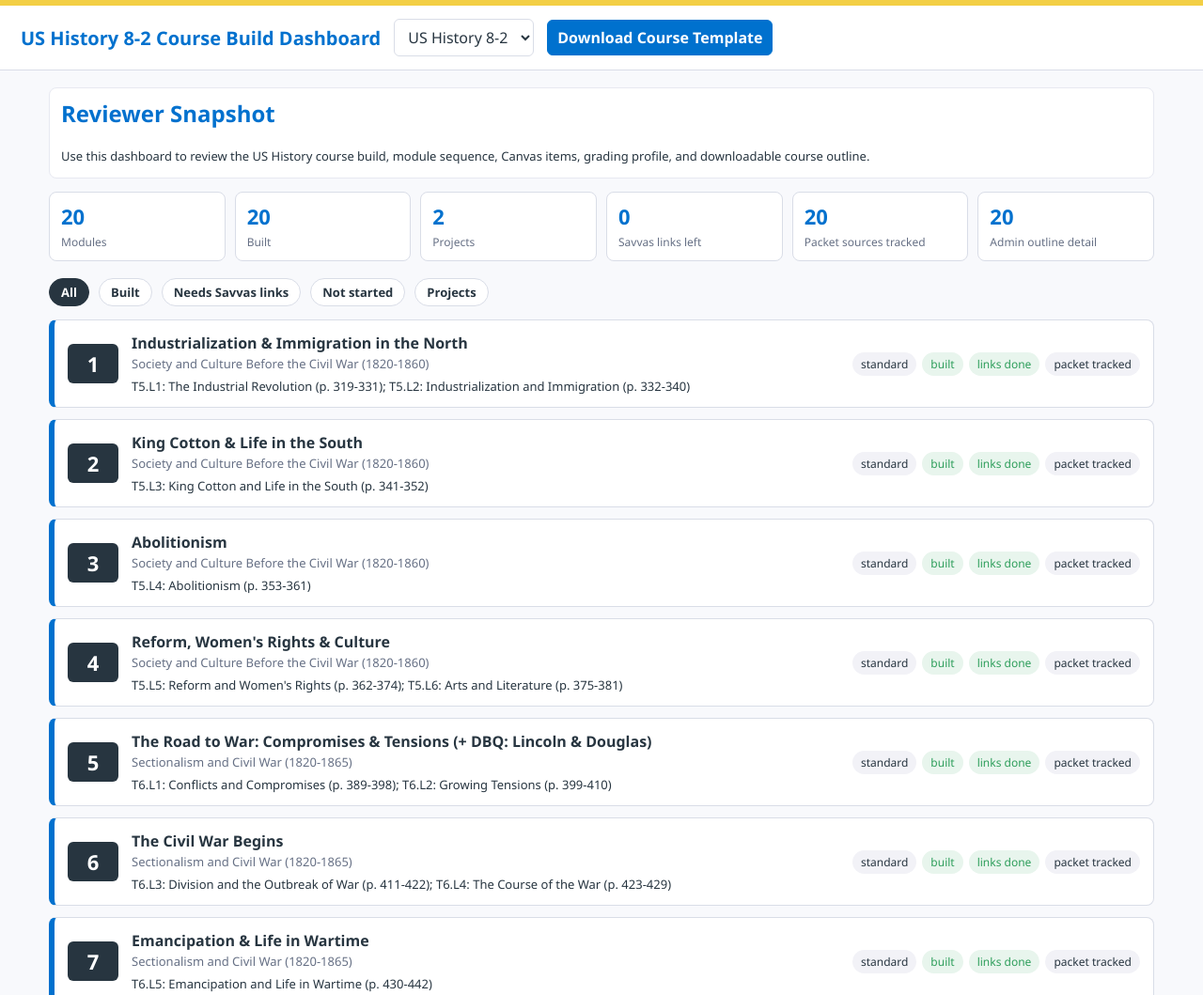
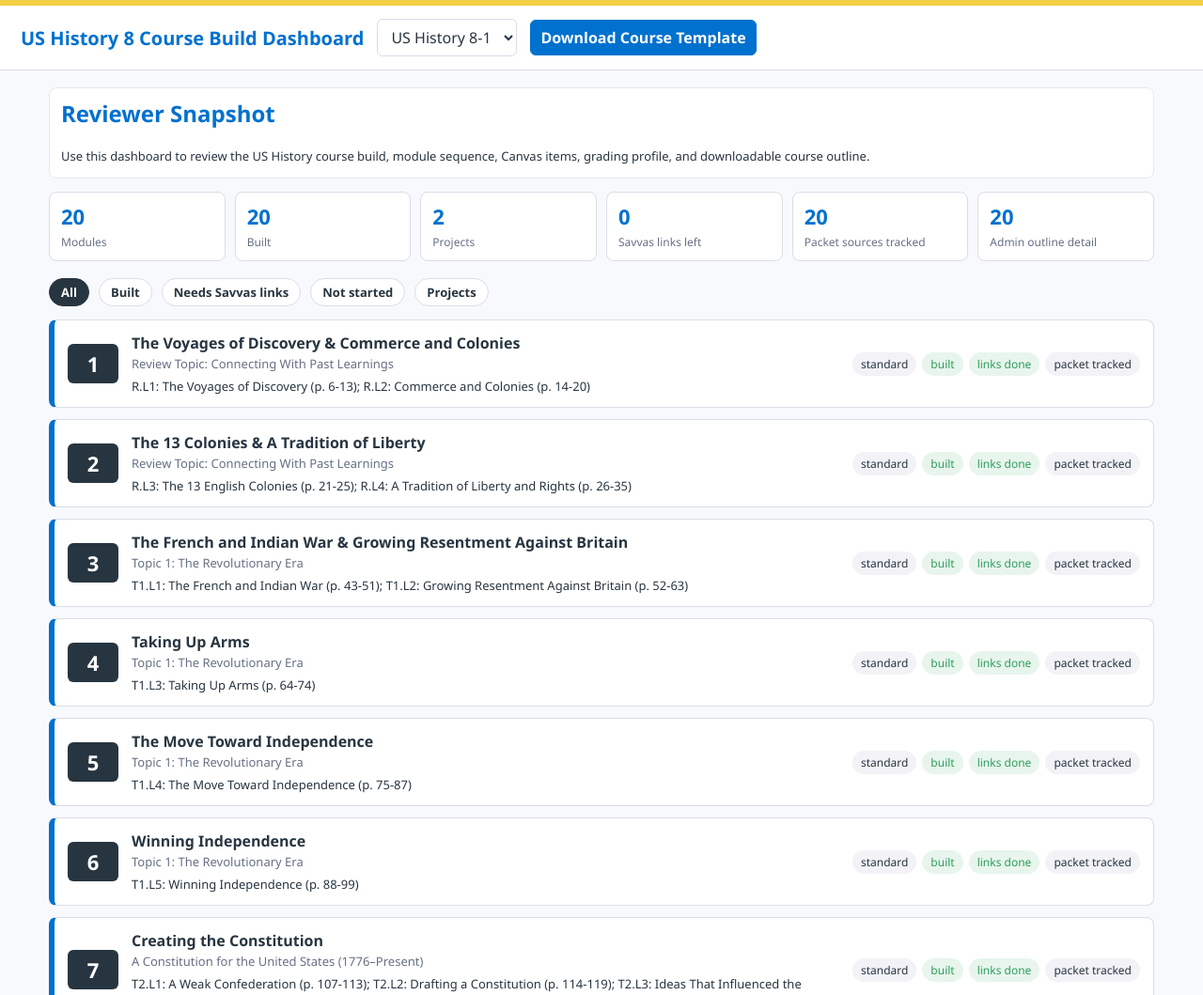
Before and after one commit to bbuchler/us-history-8-1-course-dashboard, a plain HTML site: page 8-2/index.html in a window 1280 px wide. Shown: the top 1059 px of the page at 94% size. Drawn offline with Linux system fonts and the light colour scheme.

Commit message:
Default reviewer dashboard to semester 1

```diff
--- a/8-2/data/courses.json
+++ b/8-2/data/courses.json
@@ -1,18 +1,18 @@
 {
   "courses": [
+    {
+      "id": "8-1",
+      "name": "US History 8-1",
+      "plan": "plan-8-1.json",
+      "toc": "toc-8.json",
+      "outline": "US History 8-1 - Course Outline.xlsx"
+    },
     {
       "id": "8-2",
       "name": "US History 8-2",
       "plan": "plan-8-2.json",
       "toc": "toc-8.json",
       "outline": "US History 8-2 - Course Outline.xlsx"
-    },
-    {
-      "id": "8-1",
-      "name": "US History 8-1",
-      "plan": "plan-8-1.json",
-      "toc": "toc-8.json",
-      "outline": "US History 8-1 - Course Outline.xlsx"
     }
   ]
 }
--- a/8-2/index.html
+++ b/8-2/index.html
@@ -221,7 +221,7 @@
 </head>
 <body>
 <header>
-  <h1>US History 8-2 Course Build Dashboard</h1>
+  <h1>US History 8 Course Build Dashboard</h1>
   <select id="courseSelect"></select>
   <button class="primary" id="exportBtn">Download Course Template</button>
 </header>
@@ -238,7 +238,7 @@
 
 <script>
 const $ = (s, el = document) => el.querySelector(s);
-const state = { courses: [], course: null, toc: {}, plan: null, tracker: [], filter: 'all', defaultCourseId: '8-2' };
+const state = { courses: [], course: null, toc: {}, plan: null, tracker: [], filter: 'all', defaultCourseId: '8-1' };
 
 async function loadJson(path, fallback = null) {
   try {
```
Also changed, not shown: index.html (+1 -1 lines), 1 other file.
